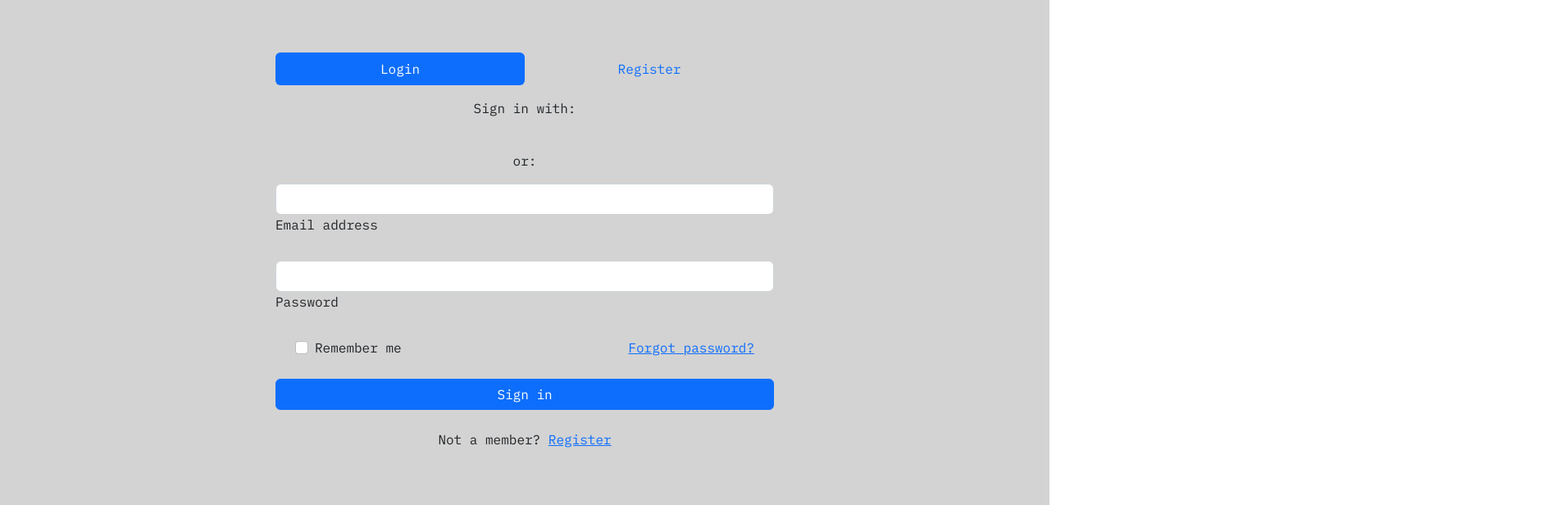
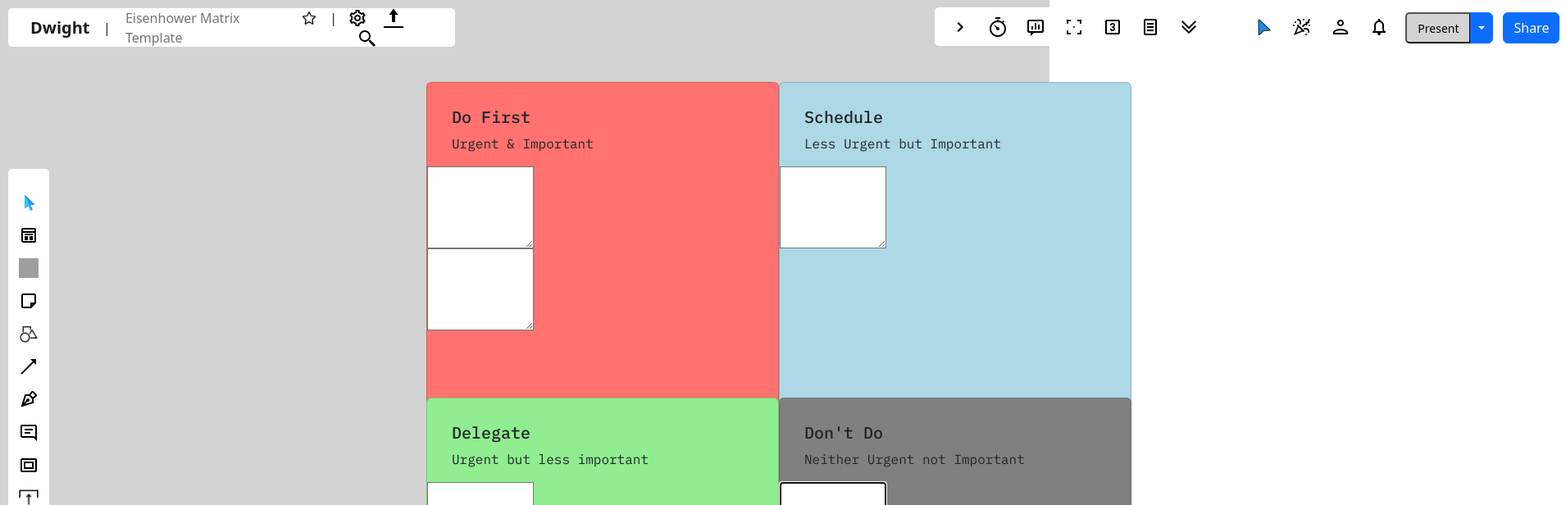
Before and after one commit to atharva0300/Dwight, a React (Create React App) app in the folder frontend/: page /try in a window 1280 px wide. Before the commit this address led to /signin. Shown: the top 616 px of the page at 82% size, 1910 px wide, since content can reach past the window. Built offline with nearby package versions, Linux system fonts and the light colour scheme; grey boxes are pictures that could not be loaded.

Commit message:
noteSlice, noteReducer and actions tested...

```diff
--- a/frontend/src/components/Matrix.jsx
+++ b/frontend/src/components/Matrix.jsx
@@ -13,6 +13,9 @@
 
 const Matrix = () => {
 
+    let tasks = [1,2,3]
+    let number = 3
+
     const cardOne = useSelector((state) => state.matrix.cardOne)
     const cardTwo = useSelector((state) => state.matrix.cardTwo)
     const cardThree = useSelector((state) => state.matrix.cardThree)
@@ -22,7 +25,8 @@
 
     let [displayCard , setDisplayCard] = useState("")
     let [showDisplayCard  , setShowDisplayCard] = useState(false)
-    let [moveXDistance , setXDistance] = useState(0)
+    let [moveXDistance , setXDistance] = useState({})
+
 
     useEffect(() => {
         if(cardOne===true){
@@ -57,6 +61,13 @@
         setXDistance(-100)
     }
 
+    const createComponent = (e) => {
+        console.log('creating a component')
+        console.log(e.target.childNodes)
+
+    }
+
+    // onClick={() => dispatch(cardFourToggle())} on Card 4
 
   return (
     <div>
@@ -97,6 +108,14 @@
 
     </motion.div>
             {showDisplayCard && <TasksDetail displayCard = {displayCard} showDisplayCard = {showDisplayCard} setShowDisplayCard = {setShowDisplayCard} />}
+            <button onClick={createComponent} >Click to create a component</button>
+
+            {/*tasks.map((item) => (
+                <Note />
+            ))
+            */
+
+            }
     </div>
   )
 }
--- a/frontend/src/components/TasksDetail.jsx
+++ b/frontend/src/components/TasksDetail.jsx
@@ -1,4 +1,4 @@
-import React from 'react';
+import React, { useEffect } from 'react';
 import Container from 'react-bootstrap/Container';
 
 import {motion} from 'framer-motion';
@@ -18,10 +18,34 @@
 import list from '../assets/grey/list.png'
 import note from '../assets/grey/note.png'
 import board from '../assets/grey/board.png'
+import { useDispatch } from 'react-redux';
+
+// importing actions
+import { appendNote } from '../features/noteSlice';
+import { useSelector } from 'react-redux';
+
+const TasksDetail = ({displayCard , showDisplayCard ,setShowDisplayCard }) => {
+
+    const dispatch = useDispatch()
+    let currentNote = useSelector((state) => state.notes.note)
+    let allNotes = useSelector((state) => state.notes.allNotes)
+
+    const createTask = () => {
+        console.log('creating task')
+        // creating a temporary object
+        let item = {
+            'content' : 'this is content',
+            'type' : 'delegate'
+        }
+        dispatch(appendNote(item))
+    }
+
+    useEffect(() => {
+        console.log('displaying allNotes')
+        console.log('allNotes : ' , allNotes)
+    })
 
 
-
-const TasksDetail = ({displayCard , showDisplayCard ,setShowDisplayCard }) => {
   return (
     <div>
         {showDisplayCard &&
@@ -49,7 +73,7 @@
                 <div>
                     <h2>{String(displayCard)}</h2>
                 </div>
-                <div>
+                <div onClick={createTask}>
                     <span><img src = {plus} alt = "plus" /></span>
                     <input type = "text" placeholder = "Type '/' to format or add blocks"/>
                 </div>
--- a/frontend/src/features/matrixSlice.js
+++ b/frontend/src/features/matrixSlice.js
@@ -5,10 +5,18 @@
 
 
 const initialValue = {
-    cardOne : false,
-    cardTwo : false,
-    cardThree : false,
-    cardFour : false
+    cardOne : {
+        'display' : false,
+    },
+    cardTwo : {
+        'display' : false,
+    },
+    cardThree : {
+        'display' : false,
+    },
+    cardFour : {
+        'display' : false,
+    }
 }
 
 export const matrixSlice = createSlice({
--- /dev/null
+++ b/frontend/src/features/noteSlice.js
@@ -0,0 +1,24 @@
+import { createSlice } from "@reduxjs/toolkit";
+import { NotesReducer } from "./reducers/NotesReducer";
+
+let initialValue = {
+    note :  {
+        'content' : '',
+        'type' : '',
+        // type -> do it, schedule , delegate , eliminate
+    },
+    allNotes : []
+
+}
+
+const noteSlice = createSlice({
+    name : 'notes',
+    initialState : initialValue,
+    reducers : NotesReducer
+})
+
+
+// exporting
+export default noteSlice.reducer
+
+export const {appendNote} = noteSlice.actions
--- a/frontend/src/features/reducers/MatrixToggleReducer.jsx
+++ b/frontend/src/features/reducers/MatrixToggleReducer.jsx
@@ -3,30 +3,30 @@
 export const MatrixToggleReducer = {
     // defining the actions for MatrixToggleReducer
     cardOneToggle : (state) => {
-        state.cardOne = !state.cardOne
-        state.cardTwo = false
-        state.cardThree = false
-        state.cardFour = false
+        state.cardOne.display = !state.cardOne
+        state.cardTwo.display = false
+        state.cardThree.display = false
+        state.cardFour.display = false
     },
 
     cardTwoToggle : (state) => {
-        state.cardOne = false
-        state.cardTwo = !state.cardTwo
-        state.cardThree = false
-        state.cardFour = false
+        state.cardOne.display = false
+        state.cardTwo.display = !state.cardTwo
+        state.cardThree.display = false
+        state.cardFour.display = false
     },
 
     cardThreeToggle : (state) => {
-        state.cardOne = false
-        state.cardTwo = false
-        state.cardThree = !state.cardThree
-        state.cardFour = false
+        state.cardOne.display = false
+        state.cardTwo.display = false
+        state.cardThree.display = !state.cardThree
+        state.cardFour.display = false
     },
 
     cardFourToggle : (state) => {
-        state.cardOne = false
-        state.cardTwo = false
-        state.cardThree = false
-        state.cardFour = !state.cardFour
+        state.cardOne.display = false
+        state.cardTwo.display = false
+        state.cardThree.display = false
+        state.cardFour.display = !state.cardFour
     }
 }
--- /dev/null
+++ b/frontend/src/features/reducers/NotesReducer.jsx
@@ -0,0 +1,22 @@
+
+// NotesReducer
+export const NotesReducer = {
+    // defining the actions for the NotesReducer
+    appendNote : (state, action) => {
+        console.log('appending the note')
+        console.log('action : ' , action)
+        console.log('action.payload : ' , action.payload)
+        state.note.content = action.payload.content
+        state.note.type = action.payload.type
+
+        // creaitng a note object
+        const currentNote = {
+            'content' : action.payload.content,
+            'type' : action.payload.type
+        }
+
+
+        // appending into the allNotes list
+        state.allNotes = state.allNotes.concat(currentNote)
+    }
+}
--- a/frontend/src/features/signinSlice.js
+++ b/frontend/src/features/signinSlice.js
@@ -4,7 +4,9 @@
 
 
 const initialValue = {
-    signed : false
+    signed : true
+    // temporarily keeing signed to true while development
+
 }
 
 
--- a/frontend/src/store.js
+++ b/frontend/src/store.js
@@ -2,13 +2,15 @@
 import { configureStore } from '@reduxjs/toolkit';
 
 import matrixReducer from './features/matrixSlice';
-import signinSlice from './features/signinSlice';
+import signinReducer from './features/signinSlice';
+import noteReducer from './features/noteSlice';
 
 
 const store = configureStore({
     reducer : {
         matrix : matrixReducer,
-        signin : signinSlice
+        signin : signinReducer,
+        notes : noteReducer
     }
 })
 
```
Also changed, not shown: 1 other file (tests, documents, lock files or other folders).
